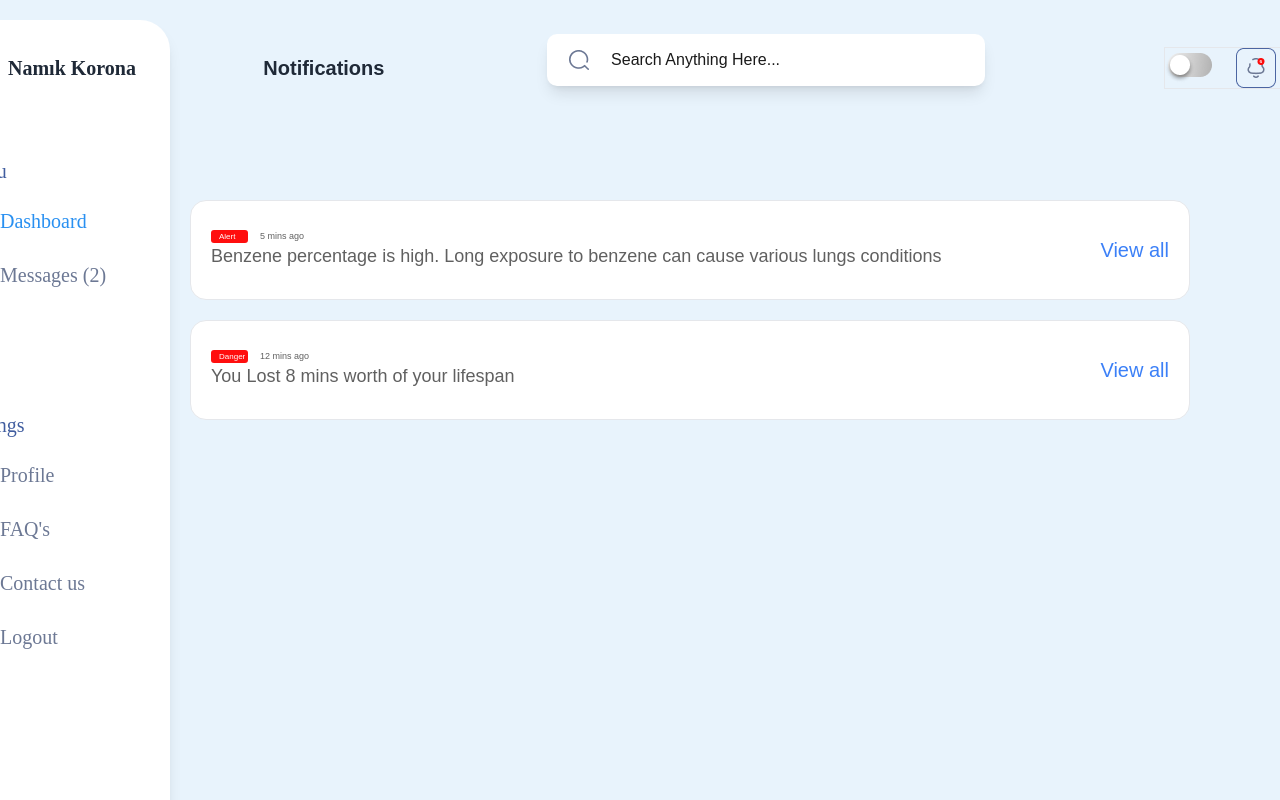
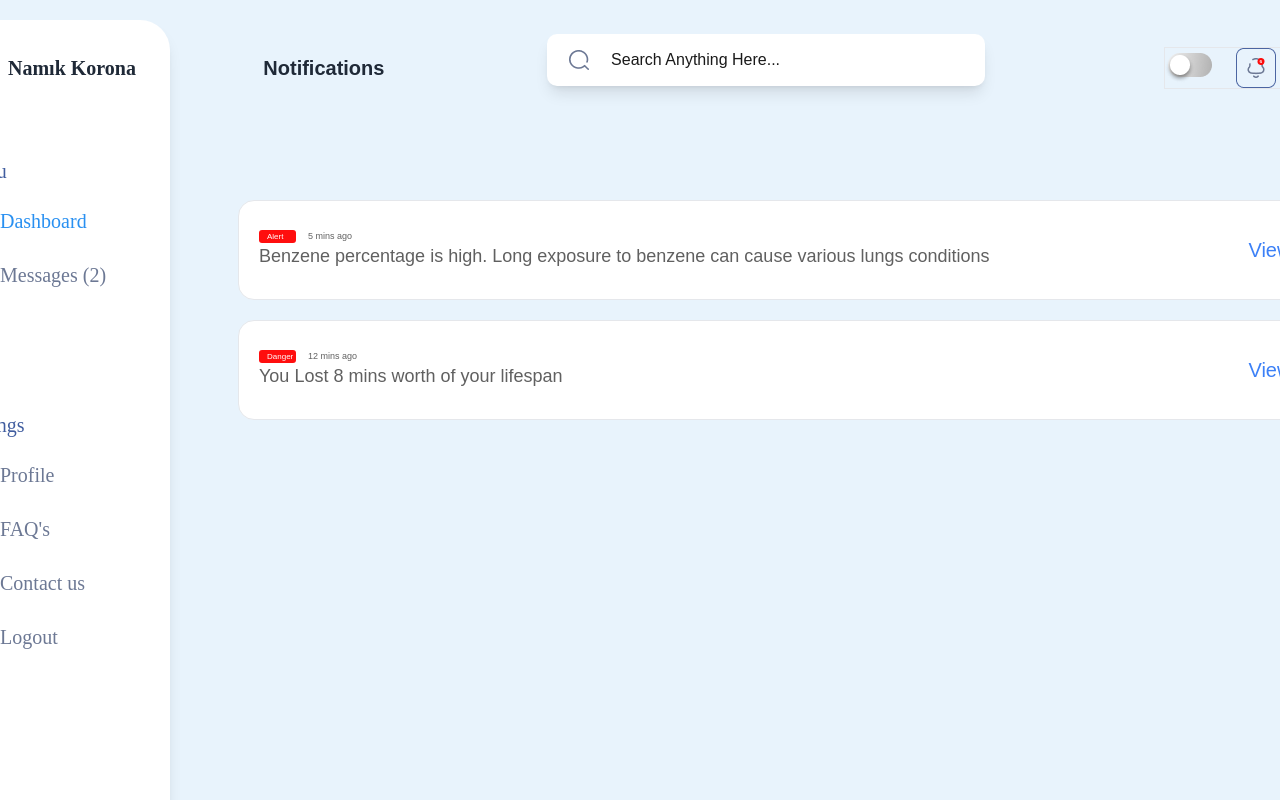
Before and after one commit to maydindev/eco-guard-app, a Next.js app: page /dashboard in a window 1280 px wide. Both pictures are taken after a click on the button 1252 px from the left and 68 px from the top of the page. Shown: the top 800 px of the page. Built offline with nearby package versions, Linux system fonts and the light colour scheme; a web font is replaced by a local one.

Commit message:
Added key props.

```diff
--- a/src/app/components/notification.js
+++ b/src/app/components/notification.js
@@ -6,7 +6,7 @@ import Head from "next/head";
 // style={{ fontFamily: "'Chivo', sans-serif" }}    font-chivo
 function Notification({notification}) {
   return (
-    <div className="flex justify-between items-center border bg-white w-[1000px] h-[100px] px-5 mt-5 rounded-2xl">
+    <div className="flex justify-between items-center border bg-white w-[1100px] h-[100px] px-5 mt-5 rounded-2xl">
       <Head>
         <link
           href="https://fonts.googleapis.com/css2?family=Chivo:wght@400;700&display=swap"
--- a/src/app/components/sidebar.js
+++ b/src/app/components/sidebar.js
@@ -3,7 +3,7 @@ import "/src/app/globals.css";
 import Head from "next/head";
 
 // style={{ fontFamily: "'Chivo', sans-serif" }}    font-chivo
-function Sidebar({onClickDashboard}) {
+function Sidebar({onClickDashboard, onClickLogout}) {
   return (
 
     <div className="w-[260px] h-[947px] flex flex-col justify-around items-center bg-white shadow-lg rounded-[30px] font-[Chivo] m-5 /*border border-red-500*/">
@@ -52,7 +52,7 @@ function Sidebar({onClickDashboard}) {
           </li>
           <li className="flex items-center gap-4 ">
             <img src="/icondashboardmessage.png" alt="" />
-            <a href="#" className=" text-[#6C7894]">Logout</a>
+            <button onClick={onClickLogout} href="#" className=" text-[#6C7894]">Logout</button>
           </li>
         </ul>
       </div>
--- a/src/app/dashboard/page.js
+++ b/src/app/dashboard/page.js
@@ -13,11 +13,13 @@ import { useSelector, useDispatch } from "react-redux";
 import { useEffect } from "react";
 import { fetchSensorData } from "../slices/sensorSlice";
 import { useState } from "react";
+import { useRouter } from "next/navigation";
 
 export default function Dashboard() {
   const [notifications, setNotifications] = useState(false);
 
   const dispatch = useDispatch();
+  const router = useRouter();
 
   const sensorData = useSelector((state) => state.sensor);
   //const { rooms, status, error } = sensorData;
@@ -30,11 +32,17 @@ export default function Dashboard() {
 
   const handleClickNotifications = () => setNotifications(true);
   const handleClickDashboard = () => setNotifications(false);
+  const handleClickLogout = () => router.push("/login");
 
   return (
     <div>
       <div className="flex justify-center items-start  bg-[#E8F3FC]">
-        <Sidebar onClickDashboard={handleClickDashboard} />
+        <div>
+          <Sidebar
+            onClickDashboard={handleClickDashboard}
+            onClickLogout={handleClickLogout}
+          />
+        </div>
 
         <div className="flex flex-col justify-center items-start text-black /*border border-green-500*/">
           <Headbar
@@ -49,7 +57,8 @@ export default function Dashboard() {
                 sensorData.map((room) => <Room key={room.id} room={room} />)}
             </div>
           </div>
-
+          <div className="ml-12">
+            <div>
             {notifications &&
               userData.map((notification) => (
                 <div className="flex flex-col justify-center items-center">
@@ -58,7 +67,8 @@ export default function Dashboard() {
                     notification={notification}
                   />
                 </div>
-            ))}
+              ))}</div>
+          </div>
 
           <div className="flex flex-col justify-start items-start /*border border-green-500*/ mt-4 mx-20">
             {!notifications && <CategoryTitle key={0} title={"Levels"} />}
@@ -95,12 +105,18 @@ export default function Dashboard() {
         </div>
       </div>
 
+      {!notifications && (
         <div>
           <pre>{JSON.stringify(sensorData, null, 2)}</pre>
         </div>
+      )}
     </div>
   );
 }
+
+/*
+
+*/
 
 /*
   <div>
--- a/src/app/layout.js
+++ b/src/app/layout.js
@@ -29,7 +29,7 @@ export default function RootLayout({ children }) {
       <body
         //className={`${geistSans.variable} ${geistMono.variable} antialiased`}
       >
-        <Provider store={store}>{children}</Provider>;
+        <Provider store={store}>{children}</Provider>
 
       </body>
     </html>
```
Lines whose indentation alone changed are shown as unchanged.
